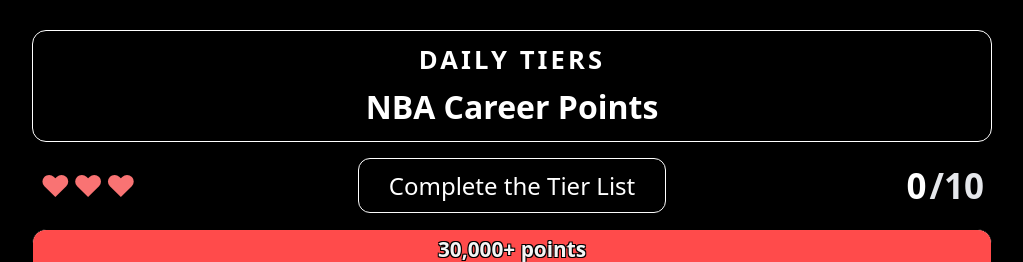
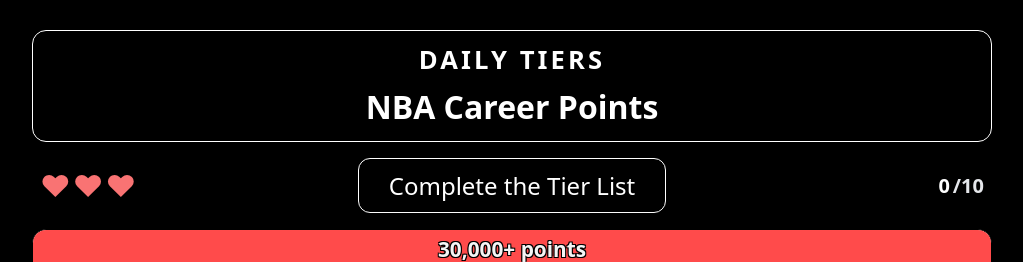
Before and after one commit to Tozmatine1/daily-tiers, a React (Vite) app: page / in a window 1280 px wide. Shown: the top 262 px of the page, without its empty margins (128-1151 px from the left). Built offline with nearby package versions, Linux system fonts and the light colour scheme.

Commit message:
progress tracker

```diff
--- a/src/App.css
+++ b/src/App.css
@@ -864,7 +864,7 @@
 .progress-tracker {
   display: flex;
   align-items: center;
-  font-size: 35px;
+  font-size: 20px;
   gap: 3px;
   justify-content: flex-end;
   padding-right: 0px;
```
